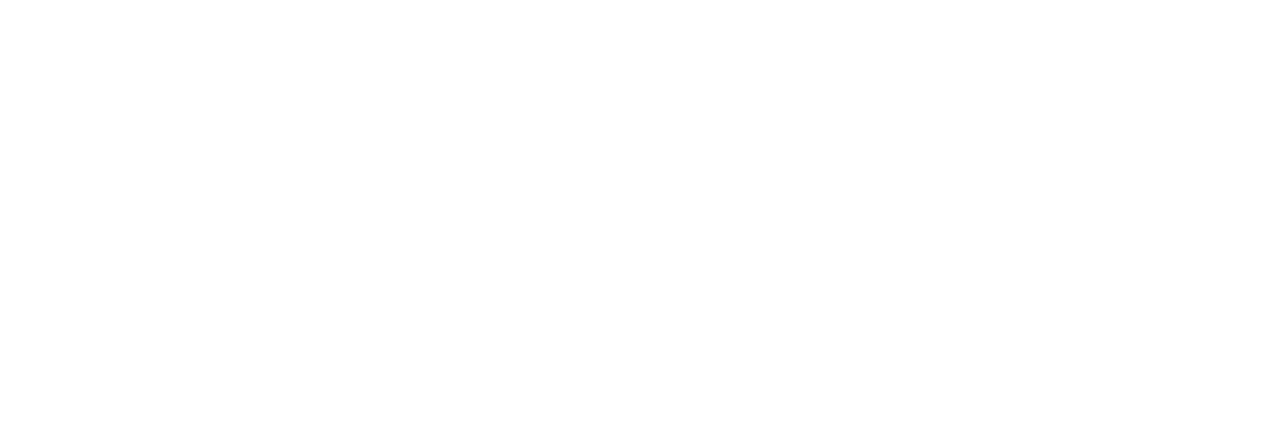
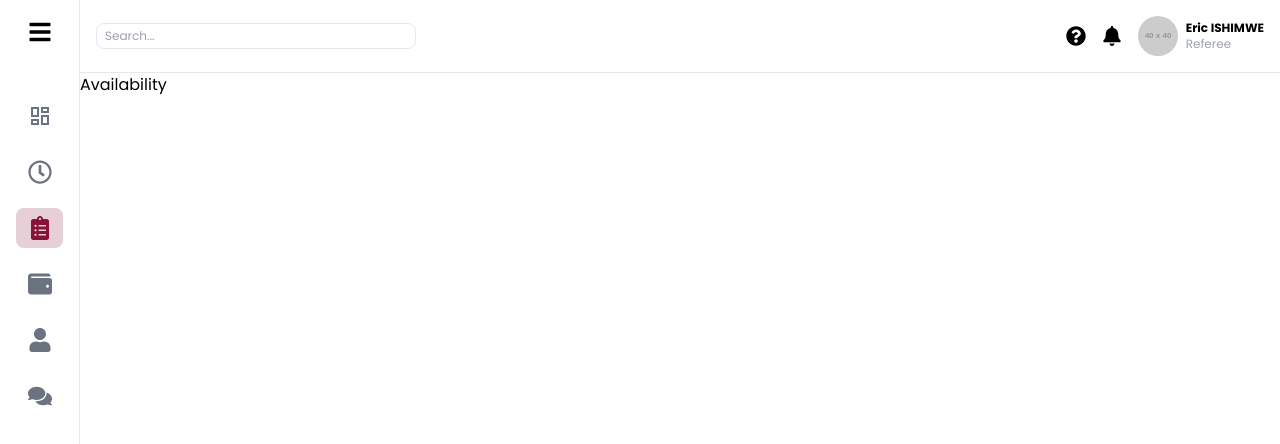
Before and after one commit to dushimire20/referee-app, a React (Vite) app: page /dashboard/availability in a window 1280 px wide. Before the commit this address had no page. Shown: the top 444 px of the page. Built offline with nearby package versions, Linux system fonts and the light colour scheme.

Commit message:
Feat: Added basic content for each dashboard page

```diff
--- a/src/App.tsx
+++ b/src/App.tsx
@@ -8,6 +8,11 @@
 import ForgotPassword from "@/scenes/forgotPassword";
 import Layout from "@/components/Layout";
 import DashboardLayout from "@/components/DashboardLayout";
+import Schedule from "@/scenes/schedule";
+import Availability from "@/scenes/availability";
+import Payments from "@/scenes/payments";
+import Profile from "@/scenes/profile";
+import Feedback from "@/scenes/feedback";
 
 const App = () => {
 	return (
@@ -24,6 +29,11 @@
 
 				<Route path="dashboard" element={<DashboardLayout />}>
 					<Route index element={<DashboardHome />} />
+					<Route path="schedule" element={<Schedule />} />
+					<Route path="availability" element={<Availability />} />
+					<Route path="payments" element={<Payments />} />
+					<Route path="profile" element={<Profile />} />
+					<Route path="feedback" element={<Feedback />} />
 				</Route>
 			</Routes>
 		</Router>
--- a/src/components/Sidebar.tsx
+++ b/src/components/Sidebar.tsx
@@ -11,11 +11,11 @@
 
     const sideLinks = [
         { icon: <MdOutlineDashboard size={24} />, title: "Overview", to: "/dashboard" },
-        { icon: <FaRegClock size={24} />, title: "Schedule", to: "/schedule" },
-        { icon: <FaClipboardList size={24} />, title: "Availability", to: "/availability" },
-        { icon: <FaWallet size={24} />, title: "Payments", to: "/payments" },
-        { icon: <FaUser size={24} />, title: "Profile", to: "/profile" },
-        { icon: <FaComments size={24} />, title: "Feedback", to: "/feedback" }
+        { icon: <FaRegClock size={24} />, title: "Schedule", to: "/dashboard/schedule" },
+        { icon: <FaClipboardList size={24} />, title: "Availability", to: "/dashboard/availability" },
+        { icon: <FaWallet size={24} />, title: "Payments", to: "/dashboard/payments" },
+        { icon: <FaUser size={24} />, title: "Profile", to: "/dashboard/profile" },
+        { icon: <FaComments size={24} />, title: "Feedback", to: "/dashboard/feedback" }
     ];
 
     const handleMouseEnter = (title: string, position: string) => {
--- /dev/null
+++ b/src/scenes/availability/index.tsx
@@ -0,0 +1,7 @@
+const Availability = () => {
+  return (
+    <div>Availability</div>
+  )
+}
+
+export default Availability
--- /dev/null
+++ b/src/scenes/feedback/index.tsx
@@ -0,0 +1,7 @@
+const Feedback = () => {
+  return (
+    <div>Feedback</div>
+  )
+}
+
+export default Feedback
--- /dev/null
+++ b/src/scenes/payments/index.tsx
@@ -0,0 +1,7 @@
+const Payments = () => {
+  return (
+    <div>Payments</div>
+  )
+}
+
+export default Payments
--- /dev/null
+++ b/src/scenes/profile/index.tsx
@@ -0,0 +1,7 @@
+const Profile = () => {
+  return (
+    <div>Profile</div>
+  )
+}
+
+export default Profile
--- /dev/null
+++ b/src/scenes/schedule/index.tsx
@@ -0,0 +1,7 @@
+const Schedule = () => {
+  return (
+    <div>Schedule</div>
+  )
+}
+
+export default Schedule
```
